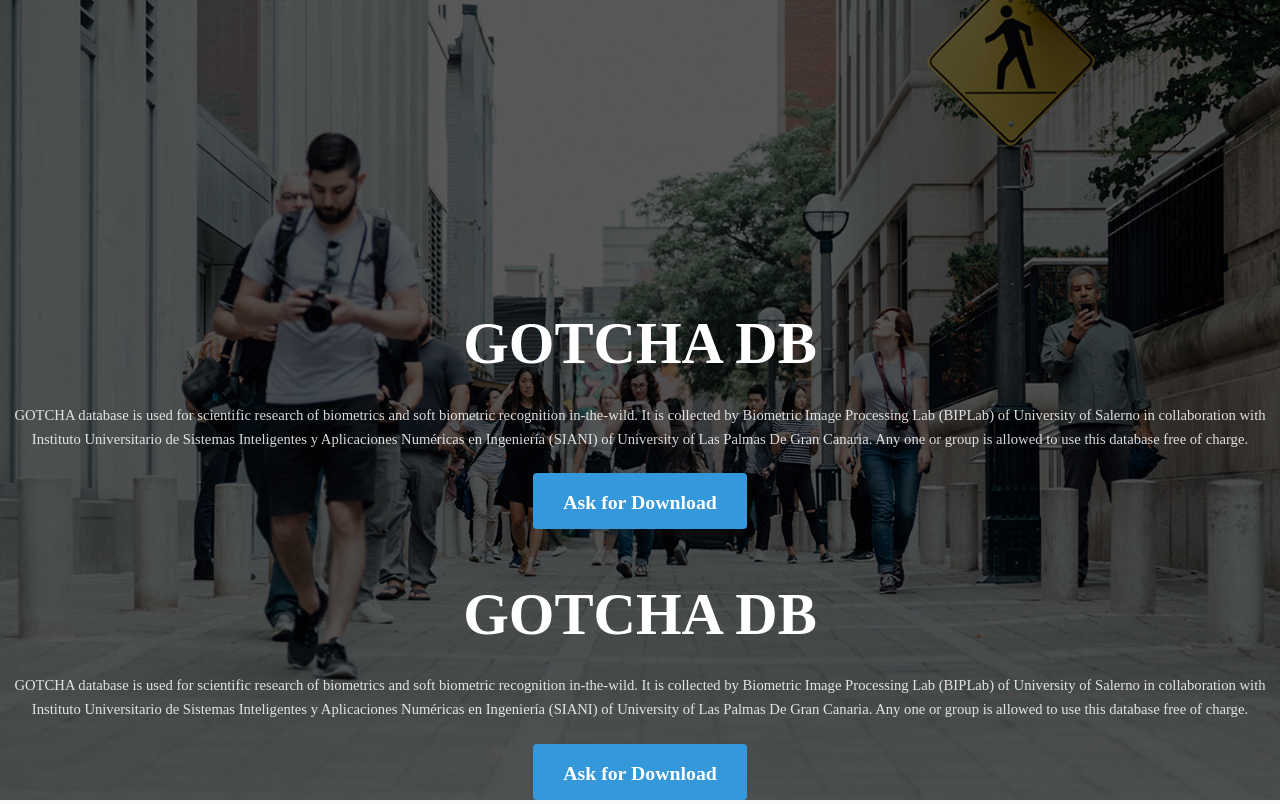
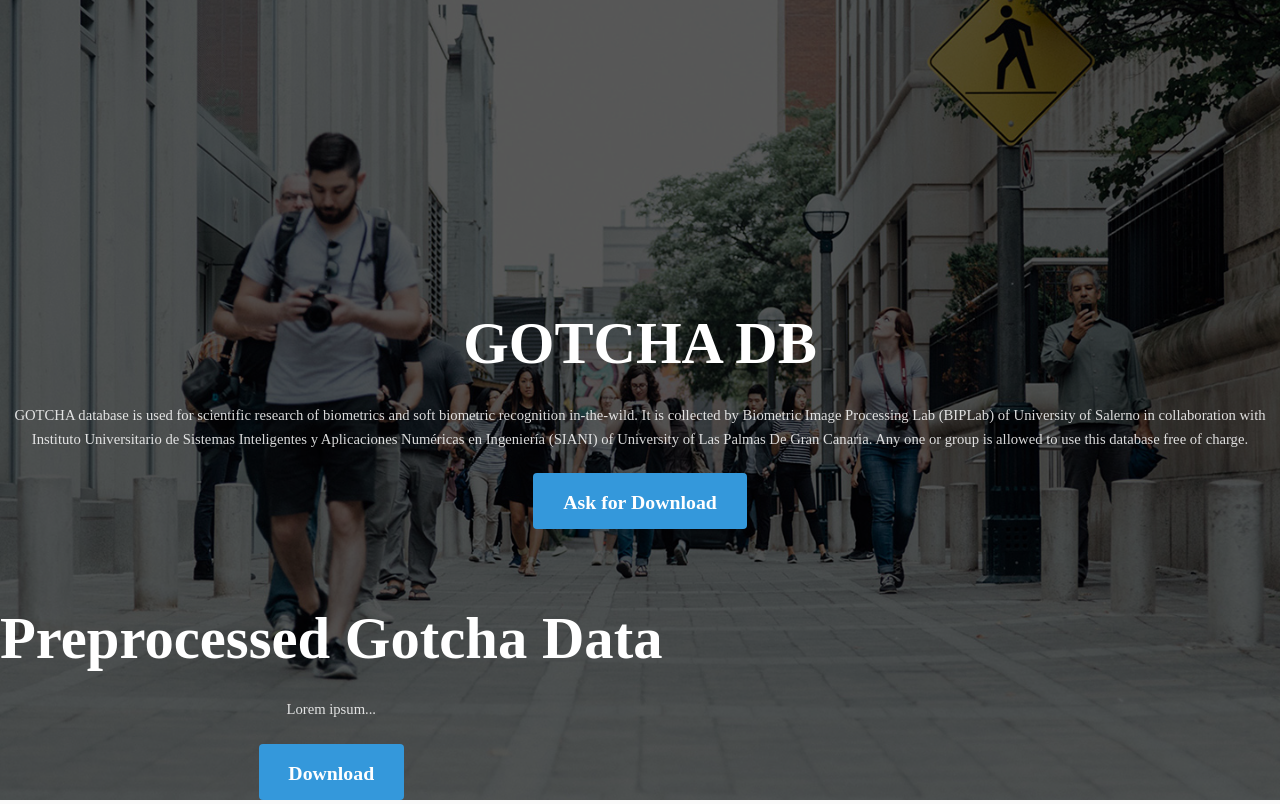
Before and after one commit to GotchaProject/GotchaProject.github.io, a plain HTML site: page index.html in a window 1280 px wide. Shown: the top 804 px of the page. Drawn offline with Linux system fonts and the light colour scheme; a web font is replaced by a local one.

Commit message:
Update index.html

```diff
--- a/index.html
+++ b/index.html
@@ -32,15 +32,10 @@ charge. </p>
 				</div>
 <div style="position:absolute;left:0px;bottom:0px;" class="inner">
 	<header>
-						<h1>GOTCHA DB</h1>
-						<p>GOTCHA database is used for scientific research of biometrics and soft biometric
-recognition in-the-wild. It is collected by Biometric Image Processing Lab (BIPLab)
-of University of Salerno in collaboration with Instituto Universitario de Sistemas
-Inteligentes y Aplicaciones Numéricas en Ingeniería (SIANI) of University of Las
-Palmas De Gran Canaria. Any one or group is allowed to use this database free of
-charge. </p>
+						<h1>Preprocessed Gotcha Data </h1>
+						<p> Lorem ipsum... </p>
 					</header>
-					<a href="https://github.com/GotchaProject/GotchaProject.github.io/tree/master/Prep_data" target="_blank" class="button big scrolly">Ask for Download</a>
+					<a href="https://github.com/GotchaProject/GotchaProject.github.io/tree/master/Prep_data" target="_blank" class="button big scrolly">Download</a>
 
 </div>
 			</section>
```
